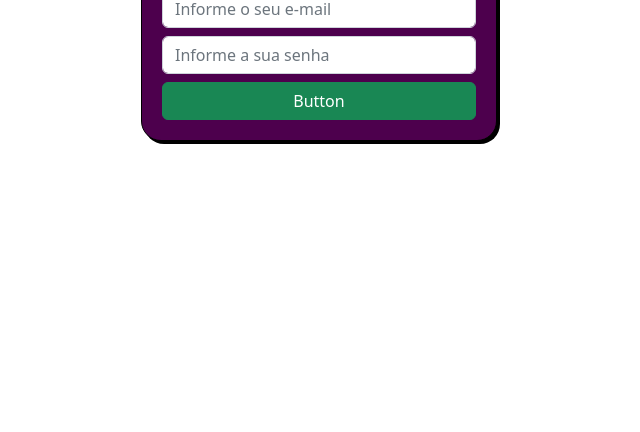
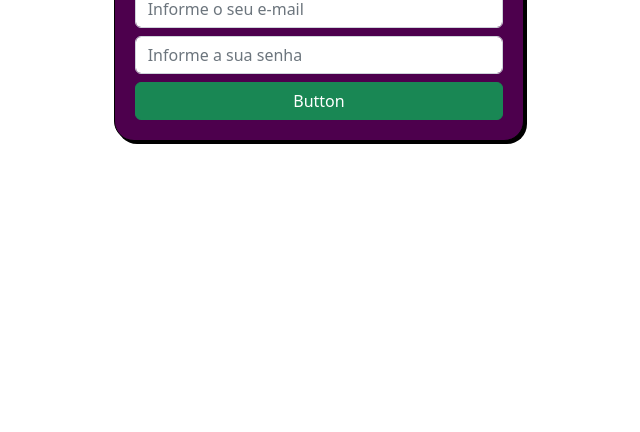
Before and after one commit to BrunoR90/Projetos-Web, a plain HTML site: page pagina_login_bootstrap/index.html in a window 1280 px wide. Shown: the part 368-800 px from the top of the page, without its empty margins (321-961 px from the left). Drawn offline with nearby package versions, Linux system fonts and the light colour scheme.

Commit message:
Update 0.1 login

```diff
--- a/pagina_login_bootstrap/index.html
+++ b/pagina_login_bootstrap/index.html
@@ -4,12 +4,12 @@
     <meta charset="UTF-8">
     <meta http-equiv="X-UA-Compatible" content="IE=edge">
     <meta name="viewport" content="width=device-width, initial-scale=1.0">
-
+    <link rel="stylesheet" href="styles.css">
     <link href="https://cdn.jsdelivr.net/npm/bootstrap@5.2.0-beta1/dist/css/bootstrap.min.css" rel="stylesheet" integrity="sha384-0evHe/X+R7YkIZDRvuzKMRqM+OrBnVFBL6DOitfPri4tjfHxaWutUpFmBp4vmVor" crossorigin="anonymous">
 
     <title>Pagina de Login</title>
 
-    <style>
+    <!-- <style>
         html, Body{
             height: 100%;
         }
@@ -26,12 +26,11 @@
             box-shadow: 3px 3px black;
             border-radius: 20px;
         }
-    </style>
+    </style>    -->
 
 </head>
 <body>
-
-    <div class="container">
+    <section class="col-lg">
         <div class="justify-content-center align-items-center row">
             <div class="col-4">
                 <form class="formlogin">
@@ -52,7 +51,7 @@
 
             </div>
         </div>
-    </div>
+</section>
 
     <script src="https://cdn.jsdelivr.net/npm/bootstrap@5.2.0-beta1/dist/js/bootstrap.bundle.min.js" integrity="sha384-pprn3073KE6tl6bjs2QrFaJGz5/SUsLqktiwsUTF55Jfv3qYSDhgCecCxMW52nD2" crossorigin="anonymous"></script>
 </body>
--- /dev/null
+++ b/pagina_login_bootstrap/styles.css
@@ -0,0 +1,21 @@
+html, Body{
+    height: 100%;
+    width: 100%;
+    display: flex;
+    align-items: center;
+}
+
+/* body{
+    display: flex;
+    align-items: center;
+
+} */
+
+.formlogin{
+    background-color: #4d004d;
+    color: white;
+    padding: 20px;
+    border: 1px solid black;
+    box-shadow: 3px 3px black;
+    border-radius: 20px;
+}
```
